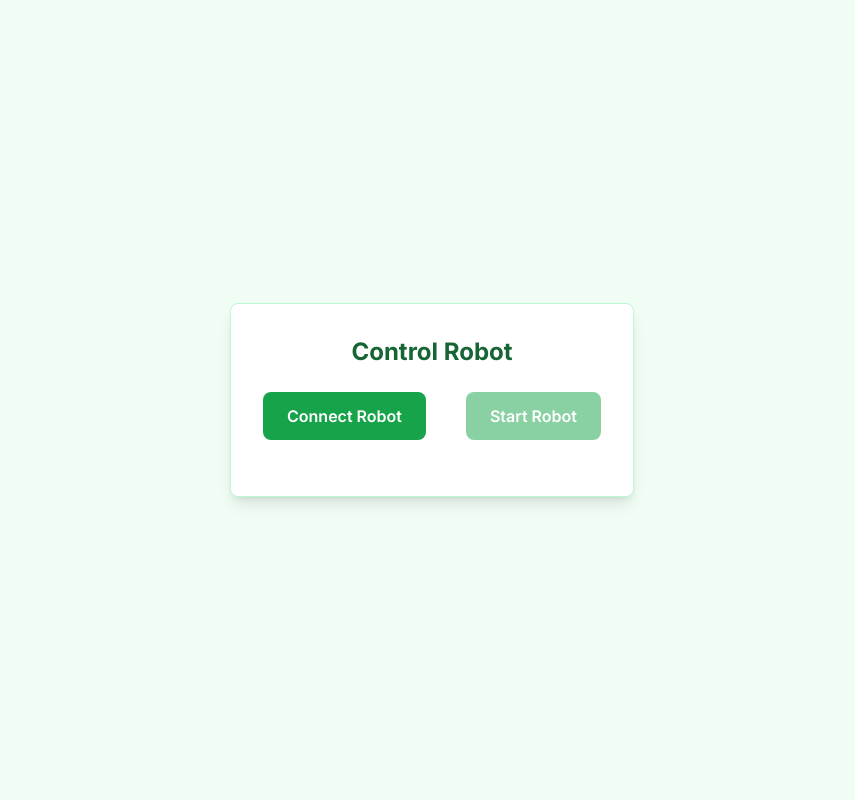
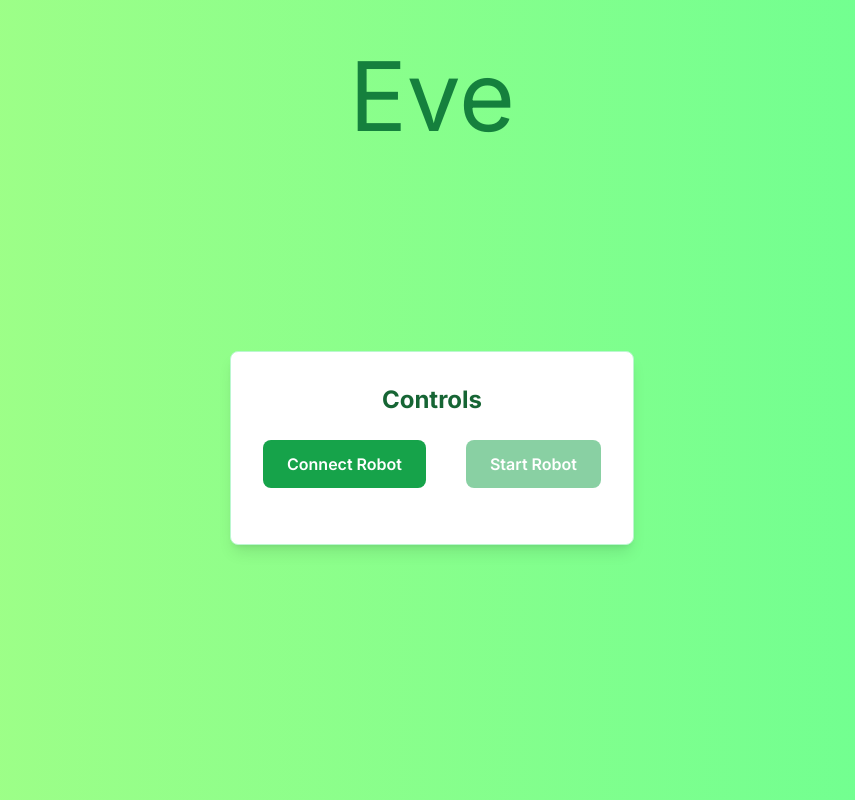
Before and after one commit to sarvaSanjay/eve, a Next.js app in the folder eve_frontend/: page / in a window 1280 px wide. Shown: the whole page, without its empty margins (208-1063 px from the left). Built offline with nearby package versions, Linux system fonts and the light colour scheme; no server answers.

Commit message:
homepage

```diff
--- a/eve_frontend/src/app/globals.css
+++ b/eve_frontend/src/app/globals.css
@@ -1,4 +1,5 @@
 @import url('https://fonts.googleapis.com/css2?family=Economica:wght@400;700&display=swap');
+@import url("https://fonts.googleapis.com/css2?family=Russo+One&display=swap");
 @tailwind base;
 @tailwind components;
 @tailwind utilities;
@@ -32,3 +33,21 @@ body {
     text-wrap: balance;
   }
 }
+
+@keyframes gradientAnimation {
+  0% {
+    background-position: 0% 50%;
+  }
+  50% {
+    background-position: 100% 50%;
+  }
+  100% {
+    background-position: 0% 50%;
+  }
+}
+
+.gradient-bg {
+  background: linear-gradient(270deg, #5fff94, #ddfe7b, #f0f0f0);
+  background-size: 400% 400%;
+  animation: gradientAnimation 15s ease infinite;
+}
--- a/eve_frontend/src/app/page.tsx
+++ b/eve_frontend/src/app/page.tsx
@@ -11,7 +11,7 @@ const StartCommandPage = () => {
 
   useEffect(() => {
     // Create and set up the socket connection
-    const newSocket = io('http://100.66.219.234:5000/');
+    const newSocket = io('http://localhost:5000/');
     setSocket(newSocket);
 
     // Clean up the socket connection on component unmount
@@ -46,14 +46,19 @@ const StartCommandPage = () => {
   };
 
   return (
-    <div className="flex items-center justify-center min-h-screen bg-green-50">
+    <div className="min-h-screen gradient-bg flex flex-col items-center">
+    <h1 className="text-8xl font-playfair text-green-700 mt-12">
+      Eve
+    </h1>
+
+    <div className="flex flex-grow items-center justify-center w-full mb-12">
       <div className="text-center bg-white p-8 rounded-lg shadow-lg border border-green-200">
-    <h1 className="text-2xl font-bold mb-6 text-green-800">Control Robot</h1>
+        <h1 className="text-2xl font-bold mb-6 text-green-800">Controls</h1>
 
         {/* Connect Button */}
         <button
           onClick={handleConnectRobot}
-      className={`bg-green-600 text-white font-semibold py-3 px-6 rounded-lg hover:bg-green-700 focus:outline-none focus:ring-4 focus:ring-green-300 mb-6 mr-10${
+          className={`bg-green-600 text-white font-semibold py-3 px-6 rounded-lg hover:bg-green-700 focus:outline-none focus:ring-4 focus:ring-green-300 mb-6 mr-10 ${
             isConnected ? 'opacity-50 cursor-not-allowed' : ''
           }`}
           disabled={isConnected}
@@ -73,6 +78,9 @@ const StartCommandPage = () => {
         </button>
       </div>
     </div>
+  </div>
+
+
 
   );
 };
--- a/eve_frontend/src/components/HelloWorld.tsx
+++ b/eve_frontend/src/components/HelloWorld.tsx
@@ -27,7 +27,7 @@ const EcoReport = ({ ecoChampion, ratings}) => {
             Your Environmental Sustainability and Efficiency Report
           </Typography>
           <Typography variant="h4" component="p" color="textSecondary" className='font-economica'>
-            You're an
+            You're a
           </Typography>
           <div style={{ paddingLeft: '15rem', paddingBottom: '10px', paddingTop: '10px' }}>
           <RadarChartComponent />
--- a/eve_frontend/tailwind.config.ts
+++ b/eve_frontend/tailwind.config.ts
@@ -15,6 +15,7 @@ const config: Config = {
       },
       fontFamily: {
         economica: ['Economica', 'sans-serif'],
+        russo: ['Russo One', 'sans-serif'],
       },
     },
   },
```
Lines whose indentation alone changed are shown as unchanged.
